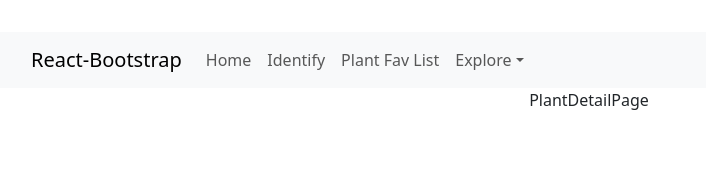
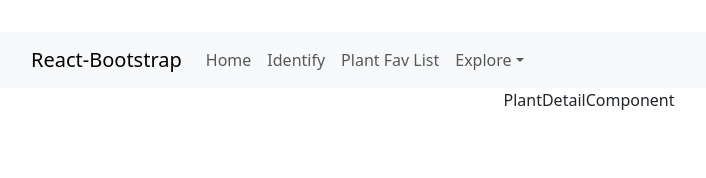
Before and after one commit to yhuuuu/PlantSeeker_FrontEnd, a React (Vite) app: page /identify/plants/1 in a window 1280 px wide. Shown: the top 178 px of the page, without its empty margins (51-757 px from the left). Built offline with nearby package versions, Linux system fonts and the light colour scheme.

Commit message:
use useParam hook to return dynamic params --> plant id from the url

```diff
--- a/src/App.jsx
+++ b/src/App.jsx
@@ -16,12 +16,14 @@ function App() {
 
   return (
     <>
-      <Header/>
+      <Header />
       <Routes>
         <Route path='*' element={<NotFound />} />
         <Route path='/' element={<HomePage />} />
         <Route path='/identify' element={<IdentifyPage />} />
-        <Route path='/identify/plants/:id' element={<PlantDetailPage/>} />
+        <Route path='/identify/plants/:id' element={<PlantDetailPage />} />
+
+
       </Routes>
     </>
   )
--- /dev/null
+++ b/src/components/plantDetail/PlantDetail.jsx
@@ -0,0 +1,9 @@
+import React from 'react'
+
+function PlantDetail() {
+  return (
+    <div>PlantDetailComponent</div>
+  )
+}
+
+export default PlantDetail
--- a/src/pages/PlantDetailPage.jsx
+++ b/src/pages/PlantDetailPage.jsx
@@ -1,8 +1,15 @@
-import React from 'react'
+
+import { useParams } from 'react-router-dom';
+import PlantDetail from '../components/plantDetail/PlantDetail'
 
 function PlantDetailPage() {
+ let {id} = useParams()
+
+ //console.log(id);
   return (
-    <div>PlantDetailPage</div>
+    <div>
+        <PlantDetail/>
+    </div>
   )
 }
 
```
Also changed, not shown: src/components/plantDetail/plantDetail.css (added).
